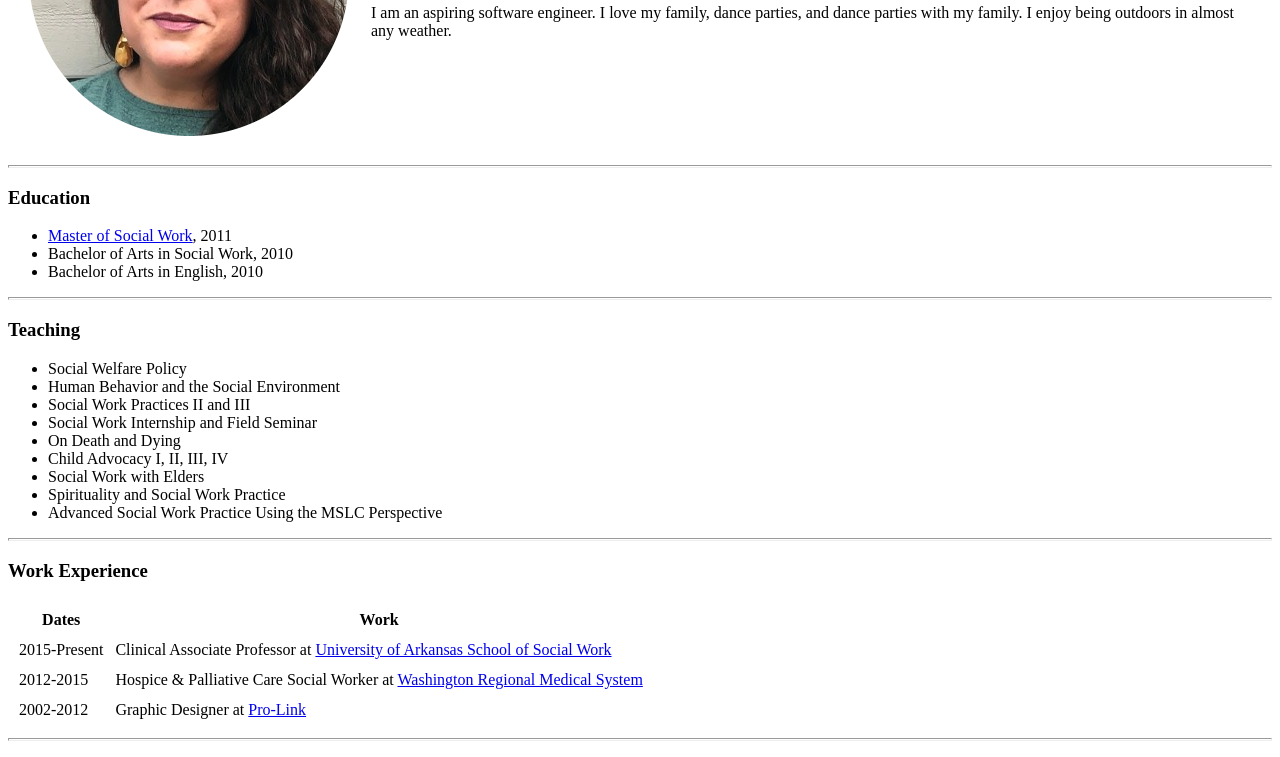
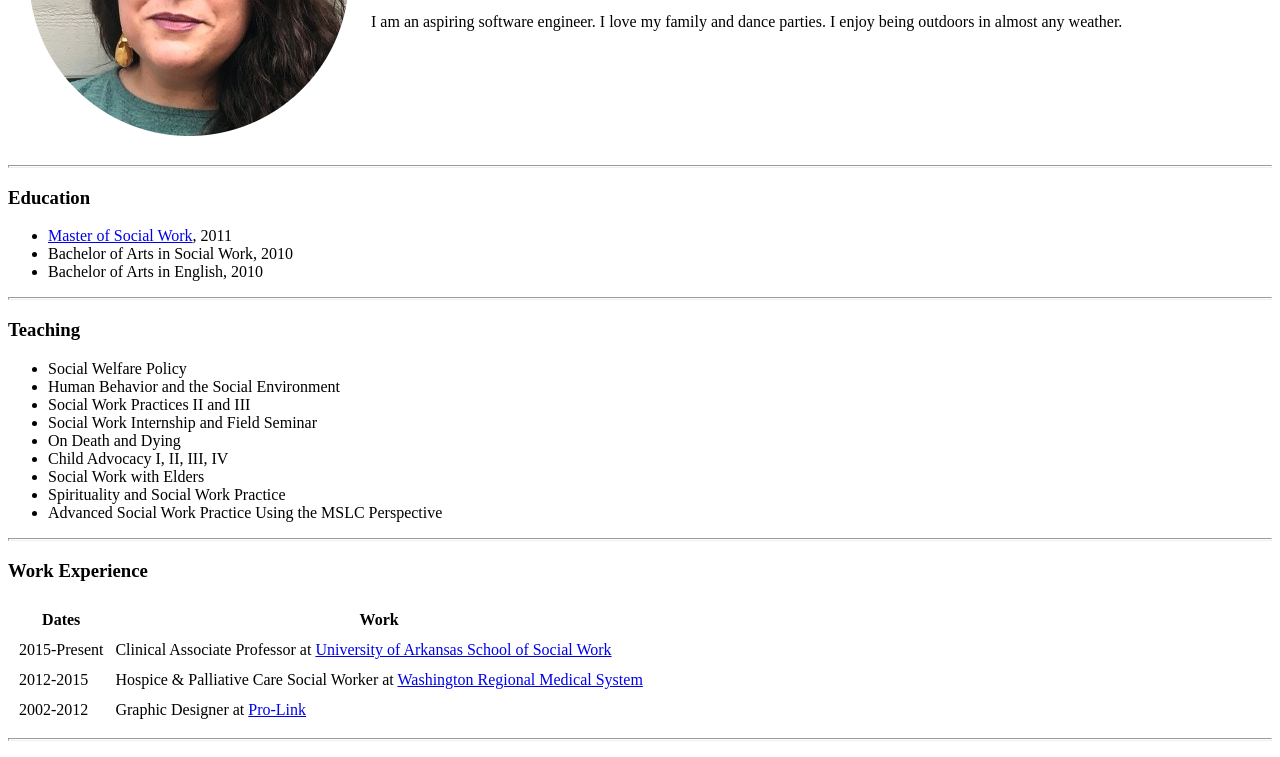
Before and after one commit to frankenstorts/cv, a plain HTML site: page index.html in a window 1280 px wide. Shown: the part 213-970 px from the top of the page. Drawn offline with Linux system fonts and the light colour scheme.

Commit message:
Update index.html

```diff
--- a/index.html
+++ b/index.html
@@ -15,7 +15,7 @@
       </p>
 
       <p>
-        I am an aspiring software engineer. I love my family, dance parties, and dance parties with my family. I enjoy being outdoors in almost any weather.
+        I am an aspiring software engineer. I love my family and dance parties. I enjoy being outdoors in almost any weather.
       </p></td>
     </tr>
   </table>
```
